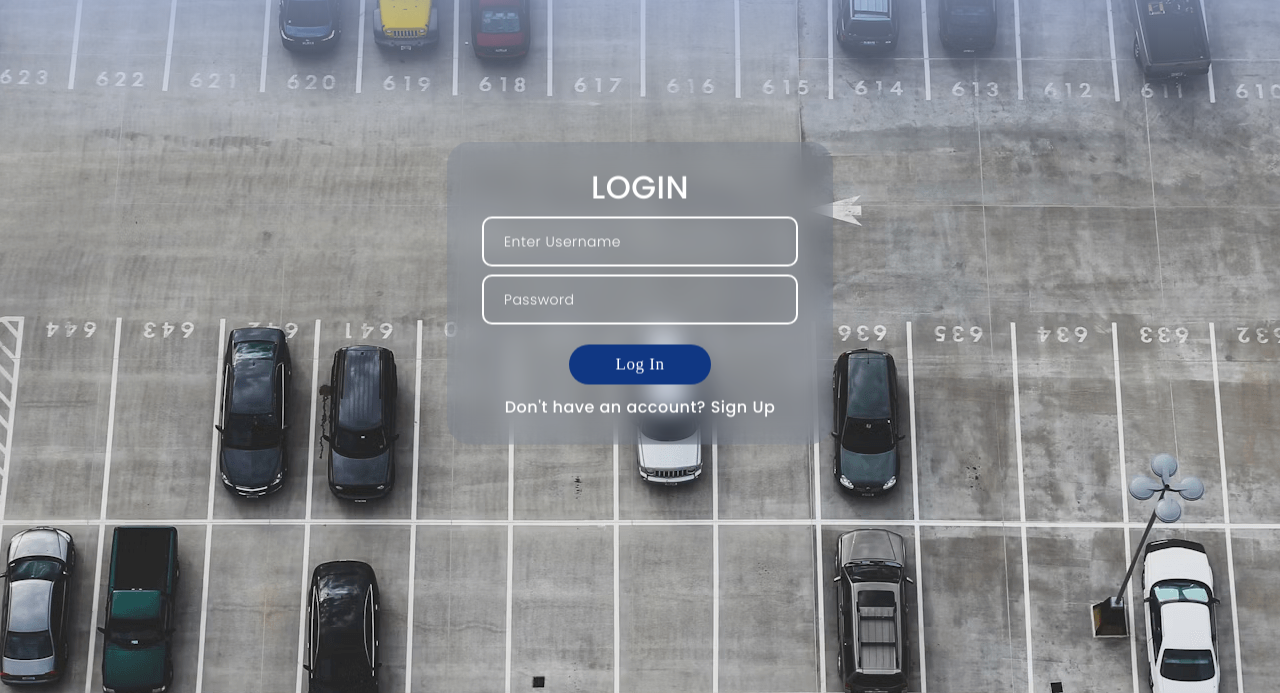
After one commit to raush-acharya/Vehicle-Tracking-Management-System, a Django app: page /login/ in a window 1280 px wide. The commit adds this page. Shown: the part 107-800 px from the top of the page. Run offline with Django 5.2, Linux system fonts and the light colour scheme; some web fonts are replaced.

Commit message:
Added Login and Signup Functionality

```diff
--- a/vehicle_tracking/main/urls.py
+++ b/vehicle_tracking/main/urls.py
@@ -1,8 +1,13 @@
 from django.urls import path
 from . import views
-from .views import otherPage
+
 
 urlpatterns = [
-    path('', views.taskList, name="home"),
-    path('other/', otherPage, name="other"),
+    path('', views.homePage, name="home"),
+    path('other/', views.otherPage, name="other"),
+    path('login/', views.logIn, name="login"),
+    path('signup/', views.signUp, name="signup"),
+    path('dashboard/', views.dashBoard, name="dashboard"),
+    path('logout/', views.logOut, name="logout"),
+    path('features/', views.featuresPage, name="features"),
 ]
--- a/vehicle_tracking/main/views.py
+++ b/vehicle_tracking/main/views.py
@@ -1,6 +1,11 @@
-from django.shortcuts import render
+from django.shortcuts import render, redirect
 from django.http import HttpResponse
+from django.contrib.auth.models import User
+from django.contrib.auth import authenticate, login, logout
+from django.contrib.auth.decorators import login_required
 # Create your views here.
+
+
 
 def taskList(request):
     return HttpResponse("Vehicle Tracking")
@@ -10,3 +15,43 @@ def homePage(request):
 
 def otherPage(request):
     return render(request, 'other.html')
+
+def featuresPage(request):
+    return render(request, 'features.html')
+
+def signUp(request):
+    if request.method=='POST':
+        uname=request.POST.get('username')
+        email=request.POST.get('email')
+        pass1=request.POST.get('password1')
+        pass2=request.POST.get('password2')
+
+        if pass1!=pass2:
+            return HttpResponse("Your password and confirm password are not same!")
+        else:
+            my_user = User.objects.create_user(uname,email,pass1)
+            my_user.save()
+        return redirect('login')
+        # return HttpResponse("user has been created successfully")
+        # print(uname,email,pass1,pass2)
+    return render(request, 'signup.html')
+
+def logIn(request):
+    if request.method=='POST':
+        username=request.POST.get('username')
+        pass1=request.POST.get('pass')
+        user=authenticate(request,username=username,password=pass1)
+        if user is not None:
+            login(request,user)
+            return redirect('dashboard')
+        else:
+            return HttpResponse("Username or password is incorrect")
+    return render(request, 'login.html')
+
+@login_required(login_url='login')
+def dashBoard(request):
+    return render(request, 'dashboard.html')
+
+def logOut(request):
+    logout(request)
+    return redirect('login')
--- /dev/null
+++ b/vehicle_tracking/static/login.css
@@ -0,0 +1,228 @@
+@import url('https://fonts.googleapis.com/css2?family=Roboto:wght@100&display=swap');
+
+*,
+*:before,
+*:after{
+    padding: 0;
+    margin: 0;
+    box-sizing: border-box;
+}
+.loginbg{
+    background-image: linear-gradient(to bottom, rgba(155, 175, 217 ), rgba(255, 255, 255, 0), rgba(255, 255, 255, 0),rgba(255, 255, 255, 0)),url(../static/loginbackground.png);
+
+    height: 100vh;
+    background-repeat: no-repeat;
+    background-position: center;
+}
+.background{
+    width: 430px;
+    height: 520px;
+    position: absolute;
+    transform: translate(-50%,-50%);
+    left: 50%;
+    top: 50%;
+}
+.background .shape{
+    height: 200px;
+    width: 200px;
+    position: absolute;
+    border-radius: 50%;
+}
+.shape:first-child{
+    background: linear-gradient(
+        #1845ad,
+        #23a2f6
+    );
+    left: -80px;
+    top: -80px;
+}
+.shape:last-child{
+    background: linear-gradient(
+        to right,
+        #ff512f,
+        #f09819
+    );
+    right: -30px;
+    bottom: -80px;
+}
+form{
+    display: flex;
+    flex-direction: column;
+    background: rgba(16, 55, 131, 0.09);
+    position: absolute;
+    transform: translate(-50%,-50%);
+    top: 50%;
+    left: 50%;
+    border-radius: 1.5rem;
+    backdrop-filter: blur(12.5px);
+
+    /* border: 2px solid rgba(255,255,255,0.1); */
+    /* box-shadow: 0 0 40px rgba(8,7,16,0.6); */
+    padding: 25px 35px;
+}
+form *{
+    font-family: 'Poppins',sans-serif;
+    color: #ffffff;
+    letter-spacing: 0.5px;
+    outline: none;
+    border: none;
+}
+form h3{
+    font-size: 2rem;
+    font-weight: 500;
+    line-height: 42px;
+    text-align: center;
+}
+
+label{
+    display: block;
+    margin-top: 30px;
+    font-size: 16px;
+    font-weight: 500;
+}
+input{
+    border-radius: 10px;
+    border: 2px solid #FFF;
+    background: linear-gradient(0deg, rgba(217, 217, 217, 0.00) 0%, rgba(217, 217, 217, 0.00) 100%), rgba(217, 217, 217, 0.00);
+    display: block;
+    height: 50px;
+    width: 100%;
+    padding: 0 20px;
+    margin-top: 8px;
+    font-size: 14px;
+    font-weight: 300;
+}
+::placeholder{
+    color: #fff;
+}
+.signupPage{
+    border-radius: 40px;
+    display: block;
+    margin: 20px auto 10px;
+    width: 45%;
+
+    /* padding: 20px 0; */
+
+    /* background-color: #ffffff;
+    color: #080710;
+    padding: 15px 0;
+    font-size: 18px;
+    font-weight: 600;
+    border-radius: 5px;
+    cursor: pointer; */
+}
+
+p{
+    display: block;
+    text-align: center;
+}
+
+.radio{
+    display: flex;
+    align-items: center;
+    font-family: roboto;
+    font-size: 12px;
+    font-weight: 300;
+
+}
+
+.checkbox{
+    width: 15px;
+
+    margin-right: 10px;
+}
+
+.checkbox {
+    --background: #fff;
+    --border: #d1d6ee;
+    --border-hover: #bbc1e1;
+    --border-active: #1e2235;
+    --tick: #fff;
+    position: relative;
+    transform: translateY(-7px);
+}
+
+.checkbox input,
+.checkbox svg {
+    width: 15px;
+    height: 15px;
+    display: block;
+}
+
+.checkbox input {
+    position: relative;
+    outline: none;
+    background: var(--background);
+    border: none;
+    margin: 0;
+    padding: 0;
+    cursor: pointer;
+    border-radius: 4px;
+    transition: box-shadow 0.3s;
+    box-shadow: inset 0 0 0 var(--s, 1px) var(--b, var(--border));
+}
+
+.checkbox input:hover {
+    --s: 2px;
+    --b: var(--border-hover);
+}
+
+.checkbox input:checked {
+    --b: var(--border-active);
+}
+
+.checkbox svg {
+    pointer-events: none;
+    fill: none;
+    stroke-width: 2px;
+    stroke-linecap: round;
+    stroke-linejoin: round;
+    stroke: var(--stroke, var(--border-active));
+    position: absolute;
+    top: 0;
+    left: 0;
+    width: 15px;
+    height: 15px;
+    transform: scale(var(--scale, 1)) translateZ(0) translateY(-7px);;
+}
+
+.checkbox.path input:checked {
+    --s: 2px;
+    transition-delay: 0.4s;
+}
+
+.checkbox.path input:checked + svg {
+    --a: 16.1 86.12;
+    --o: 102.22;
+}
+
+.checkbox.path svg {
+    stroke-dasharray: var(--a, 86.12);
+    stroke-dashoffset: var(--o, 86.12);
+    transition: stroke-dasharray 0.6s, stroke-dashoffset 0.6s;
+}
+
+.checkbox.bounce input:checked {
+    --stroke: var(--tick);
+    --s: 11px;
+}
+
+.checkbox.bounce input:checked + svg {
+    animation: bounce 0.4s linear forwards 0.2s;
+}
+
+.checkbox.bounce svg {
+    --scale: 0;
+}
+
+@keyframes bounce {
+    50% {
+        transform: scale(1.2);
+    }
+    75% {
+        transform: scale(0.9);
+    }
+    100% {
+        transform: scale(1);
+    }
+}
--- a/vehicle_tracking/static/main.css
+++ b/vehicle_tracking/static/main.css
@@ -2,13 +2,13 @@
 @import url('https://fonts.googleapis.com/css2?family=Roboto:wght@300&display=swap');
 @font-face {
     font-family: 'Ethnocentric';
-    src: url('/vehicle_tracking/static/ethnocentric.otf');
+    src: url('../static/ethnocentric.otf');
     font-weight: normal;
     font-style: normal;
 }
 @font-face {
     font-family: 'The Bold Font';
-    src: url('/vehicle_tracking/static/THEBOLDFONT.otf');
+    src: url('../static/THEBOLDFONT.otf');
     font-weight: normal;
     font-style: normal;
 }
@@ -99,7 +104,7 @@ a{
     height: 40px;
     padding: 0px 25px;
     color: #FFF;
-    text-shadow: 0px 4px 4px rgba(0, 0, 0, 0.25);
+    /* text-shadow: 0px 4px 4px rgba(0, 0, 0, 0.25); */
     font-family: Allerta;
     font-size: 17px;
     font-style: normal;
@@ -109,7 +114,7 @@ a{
     border: none;
     border-radius: 5px;
     background: #103783;
-    box-shadow: 0px 4px 4px 0px rgba(0, 0, 0, 0.25) inset;
+    /* box-shadow: 0px 4px 4px 0px rgba(0, 0, 0, 0.25) inset; */
 }
 
 hr{
--- /dev/null
+++ b/vehicle_tracking/templates/dashboard.html
@@ -0,0 +1,4 @@
+<link rel="stylesheet" href="https://cdn.jsdelivr.net/npm/bootstrap@4.3.1/dist/css/bootstrap.min.css" integrity="sha384-ggOyR0iXCbMQv3Xipma34MD+dH/1fQ784/j6cY/iJTQUOhcWr7x9JvoRxT2MZw1T" crossorigin="anonymous">
+
+<h1>this is dashboard</h1>
+<a href="{% url "logout" %}" class="btn btn-primary">Logout</a>
--- /dev/null
+++ b/vehicle_tracking/templates/login.html
@@ -0,0 +1,43 @@
+<!DOCTYPE html>
+<html lang="en">
+<head>
+  <!-- Design by foolishdeveloper.com -->
+    <title>Login Page</title>
+
+    <link rel="preconnect" href="https://fonts.gstatic.com">
+    <link rel="stylesheet" href="https://cdnjs.cloudflare.com/ajax/libs/font-awesome/5.15.4/css/all.min.css">
+    <link href="https://fonts.googleapis.com/css2?family=Poppins:wght@300;500;600&display=swap" rel="stylesheet">
+    <link rel="stylesheet" href="../static/main.css">
+    <link rel="stylesheet" href="../static/login.css">
+
+    <!--Stylesheet-->
+    <style media="screen">
+
+    </style>
+</head>
+<body>
+    <div class="loginbg">
+
+        {% include "navbar.html" %}
+        <form method="post">
+            <h3>LOGIN</h3>
+            {% csrf_token %}
+            {% comment %} <label for="username">Username</label> {% endcomment %}
+            <input type="text" placeholder="Enter Username" id="username" name="username" >
+            {% comment %} <label for="password">Password</label> {% endcomment %}
+            <input type="password" placeholder="Password" id="password" name="pass" >
+        {% comment %}
+            <div class="radio"><label class="checkbox path">
+                <input type="checkbox" class="checkbox">
+                <svg viewBox="0 0 21 21">
+                    <path d="M5,10.75 L8.5,14.25 L19.4,2.3 C18.8333333,1.43333333 18.0333333,1 17,1 L4,1 C2.35,1 1,2.35 1,4 L1,17 C1,18.65 2.35,20 4,20 L17,20 C18.65,20 20,18.65 20,17 L20,7.99769186"></path>
+                </svg>
+            </label>Remember me</div> {% endcomment %}
+
+
+            <button type="submit" class="signupPage signup">Log In</button>
+            <p class="">Don't have an account? <a href="{% url 'signup' %}" class="" >Sign Up</a></p>
+        </form>
+    </div>
+</body>
+</html>
--- /dev/null
+++ b/vehicle_tracking/templates/navbar.html
@@ -0,0 +1,15 @@
+<div class="navbar">
+    <div class="logo">
+        <img src="/static/Logo.svg" alt="">
+        <span class="title">RENTR</span>
+    </div>
+    <div class="navigation">
+        <a href="{% url "home" %}">Home</a>
+        <a href="{% url "features" %}">Features</a>
+        <a href="">About Us</a>
+    </div>
+    <div class="buttons">
+        <a href="{% url 'login' %}" class="login">LogIn</a>
+        <button class="signup" onclick="window.location.href='{% url "signup" %}'">SignUp</button>
+    </div>
+</div>
--- a/vehicle_tracking/vehicle_tracking/urls.py
+++ b/vehicle_tracking/vehicle_tracking/urls.py
@@ -21,7 +21,7 @@ from main import views
 
 urlpatterns = [
     path('admin/', admin.site.urls),
-    # path('', include('main.urls')),
+    path('', include('main.urls')),
     path('', views.homePage),
     path('other/', views.otherPage),
 ]
```
Also changed, not shown: other parts of vehicle_tracking/static/main.css (+65 -2 lines), vehicle_tracking/templates/features.html (added, +52 -0 lines), vehicle_tracking/templates/index.html (+1 -15 lines), vehicle_tracking/templates/signup.html (added, +39 -0 lines), vehicle_tracking/db.sqlite3, vehicle_tracking/static/loginbackground.png (added).
